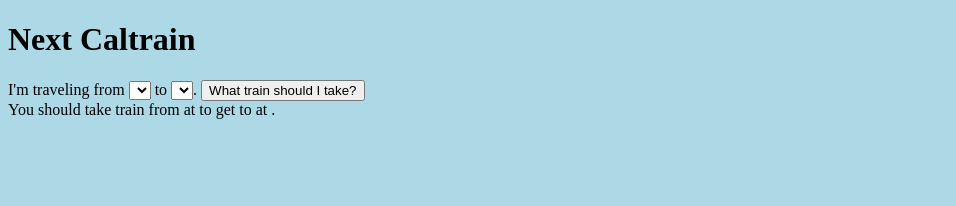
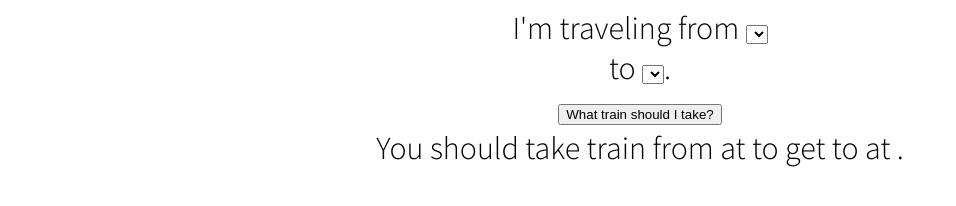
Before and after one commit to chinaowl/next-caltrain-old, a website: page public/index.html in a window 1280 px wide. Shown: the whole page, without its empty margins (0-956 px from the left). Drawn offline with nearby package versions, Linux system fonts and the light colour scheme; files that its build step writes are made by us from their sources.

Commit message:
updated heroku link, some style changes

```diff
--- a/public/index.html
+++ b/public/index.html
@@ -4,17 +4,16 @@
     <meta charset="UTF-8">
     <title>Next Caltrain</title>
 
+    <link href='https://fonts.googleapis.com/css?family=Source+Sans+Pro:300' rel='stylesheet' type='text/css'>
     <link rel="stylesheet" href="style.css">
 </head>
 <body>
-    <h1>Next Caltrain</h1>
-
     <form data-bind="submit: getNextTrain">
         I'm traveling from
         <select data-bind="options: stations, value: origin, optionsCaption: 'this station'"></select>
-        to
+        <br/>to
         <select data-bind="options: stations, value: destination, optionsCaption: 'that station'"></select>.
-        <button type="submit">What train should I take?</button>
+        <br/><button type="submit">What train should I take?</button>
     </form>
 
     <div data-bind="if: result.trainNumber()">
--- a/src/scss/style.scss
+++ b/src/scss/style.scss
@@ -1,3 +1,7 @@
 body {
-  background-color: lightblue;
+  background-color: white;
+  font-family: 'Source Sans Pro', sans-serif;
+  font-weight: 300;
+  font-size: 2em;
+  text-align: center;
 }
```
Also changed, not shown: README.md.
